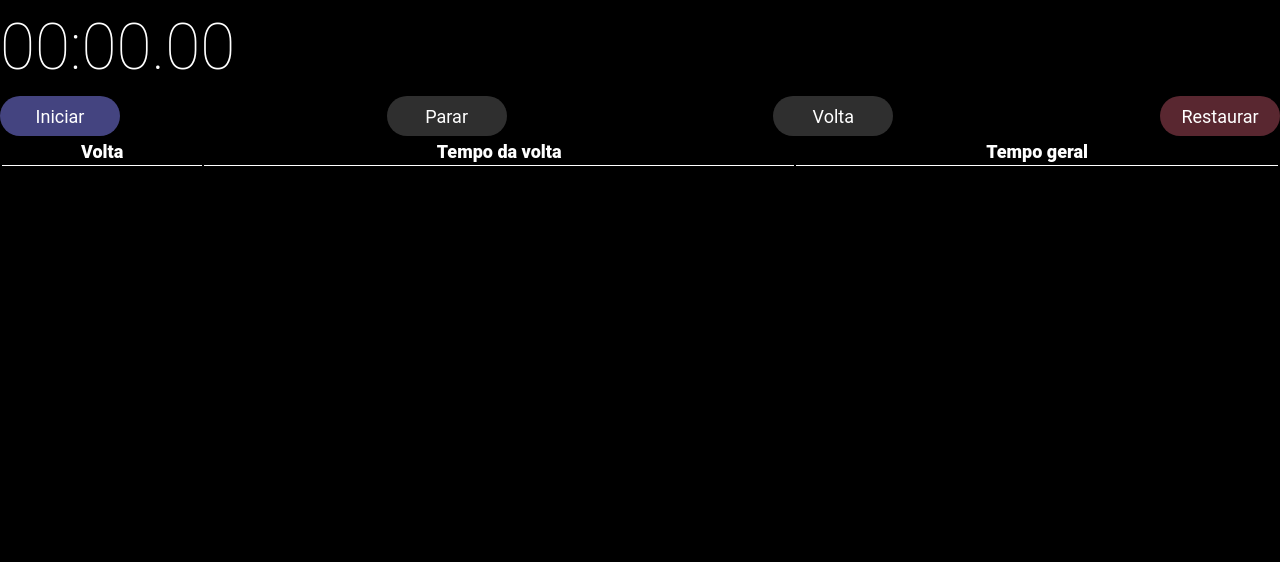
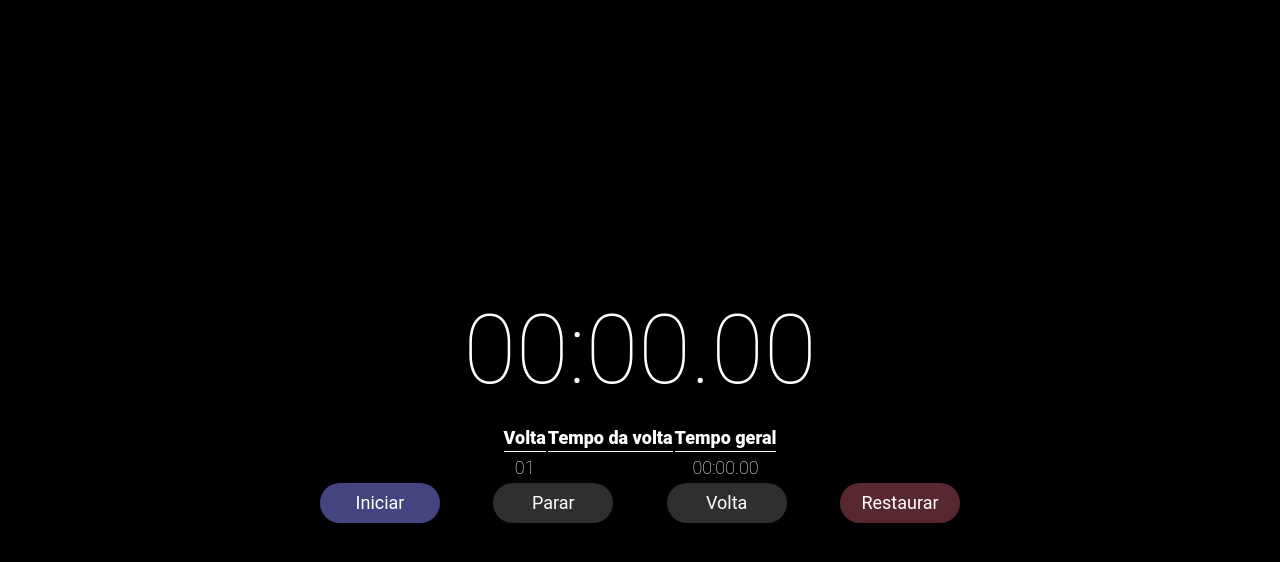
Before and after one commit to flp-pcll/stopwatch, a React (Create React App) app: page / in a window 1280 px wide. Both pictures are taken after a click on the button "Volta". Shown: the top 562 px of the page. Built offline with nearby package versions, Linux system fonts and the light colour scheme.

Commit message:
added laps table and add lap logic

```diff
--- a/src/App.js
+++ b/src/App.js
@@ -9,7 +9,6 @@ function App() {
             <GlobalStyle />
             <Wrapper>
                 <TimerDataControl>
-
                 </TimerDataControl>
             </Wrapper>
         </React.Fragment>
--- a/src/components/Controls.js
+++ b/src/components/Controls.js
@@ -6,6 +6,7 @@ const ControlsList = styled.ul`
     display: flex;
     align-content: center;
     justify-content: space-between;
+    width: 50%;
 
     & li{
         width: 120px;
--- a/src/components/Laps/Laps.js
+++ b/src/components/Laps/Laps.js
@@ -4,12 +4,13 @@ import styled from "styled-components";
 
 const Section = styled.section``;
 
-function Laps(props) {
+function Laps({lapsList}) {
+    console.log('passei via prop', lapsList);
     return(
         <Section>
-            <LapsTable laps={props.laps}></LapsTable>
+            <LapsTable lapsList={lapsList}></LapsTable>
         </Section>
     );
 };
 
-export default Laps;
+export default React.memo(Laps);
--- a/src/components/Laps/LapsData.js
+++ b/src/components/Laps/LapsData.js
@@ -6,11 +6,12 @@ const LapsRow = styled.tr`
 
 
 function LapsData(props) {
+    console.log('no LapsData:', props.lapItem);
     return(
-        <LapsRow id={props.lapItem.id}>
-            <td name="numero da volta"> {props.lapItem.id} </td>
+        <LapsRow id={props.id}>
+            <td name="numero da volta"> {String(props.id + 1).padStart(2, "0")} </td>
             <td name="tempo da volta"> {props.lapItem.lapTotalTime}</td>
-            <td name="tempo total"> {props.lapItem.timerTotalTime} </td>
+            <td name="tempo total"> <span>{String(props.lapItem.timerTotalTime.minutes).padStart(2, "0")}</span>:<span>{String(props.lapItem.timerTotalTime.seconds).padStart(2, "0")}</span>.<span>{String(props.lapItem.timerTotalTime.centiseconds).padStart(2, "0")}</span></td>
         </LapsRow>
     );
 };
--- a/src/components/Laps/LapsTable.js
+++ b/src/components/Laps/LapsTable.js
@@ -4,7 +4,6 @@ import LapsData from "./LapsData";
 
 const Table = styled.table`
     text-align: center;
-    width: 100%
 `;
 
 
@@ -17,11 +16,11 @@ const TableHeader = styled.tr`
     }
 `;
 
-function LapsTable(props) {
-    // console.log(props.laps);
-    const laps = props.laps.map(lap => {
+function LapsTable({lapsList}) {
+    console.log('do laps para o lapsTable', lapsList)
+    const laps = lapsList.map((lap, index) => {
         return (
-            <LapsData key={lap.id} lapItem={lap}></LapsData>
+            <LapsData key={index} id={index} lapItem={lap}></LapsData>
         );
     })
 
--- a/src/components/StopWatch.js
+++ b/src/components/StopWatch.js
@@ -2,12 +2,14 @@ import React from "react";
 import styled from "styled-components";
 
 const TimerContainer = styled.div`
-    font-size: 4rem;
+    font-size: 6rem;
+    display: flex;
+    align-content: flex-start;
+    align-items: flex-start;
+    vertical-align: top;
 `;
 
-
 function StopWatch(props) {
-    // console.log(props.timer);
     return(
         <TimerContainer>
             <span id="minutes">{String(props.timer.minutes).padStart(2, "0")}</span>
--- a/src/components/TimerData.js
+++ b/src/components/TimerData.js
@@ -4,7 +4,14 @@ import Laps from "./Laps/Laps";
 import StopWatch from "./StopWatch";
 import styled from "styled-components";
 
-const TimerData = styled.main``;
+const TimerData = styled.main`
+    display: flex;
+    flex-direction: column;
+    align-content: center;
+    align-items: center;
+    justify-content: center;
+    height: 100vh;
+`;
 
 
 //Initial State for Reducer:
@@ -31,22 +38,27 @@ function useInterval(callback, delay) {
         function timeRunning() {
             savedCallback.current();
         };
-            if(delay !== null) {
-                let id = setInterval(timeRunning, delay);
-                return () => clearInterval(id);
-            };
+        if (delay !== null) {
+            let id = setInterval(timeRunning, delay);
+            return () => clearInterval(id);
+        };
     }, [delay]);
 };
 
 //Reducer Function:
 function timerReducer(state, action) {
-    switch(action.type) {
-        case "ON_RESET" : return {isRunning: false, timer: {centiseconds: 0, seconds: 0, minutes: 0}, laps: []};
-        case "ON_START" : return {...state, isRunning: true};
-        case "ON_PAUSE" : return {...state, isRunning: false};
-        case "SET_CENTISECONDS": return {...state, timer: {...state.timer, centiseconds: action.payload.centiseconds}};
-        case "SET_SECONDS": return {...state, timer: {...state.timer, seconds: action.payload.seconds}};
-        case "SET_MINUTES": return {...state, timer: {...state.timer, minutes: action.payload.minutes}};
+    switch (action.type) {
+        case "ON_RESET": return { isRunning: false, timer: { centiseconds: 0, seconds: 0, minutes: 0 }, laps: [] };
+        case "ON_START": return { ...state, isRunning: true };
+        case "ON_PAUSE": return { ...state, isRunning: false };
+        case "SET_CENTISECONDS": return { ...state, timer: { ...state.timer, centiseconds: action.payload.centiseconds } };
+        case "SET_SECONDS": return { ...state, timer: { ...state.timer, seconds: action.payload.seconds } };
+        case "SET_MINUTES": return { ...state, timer: { ...state.timer, minutes: action.payload.minutes } };
+        case "ADD_LAP" :
+            let newLap = {lapTotalTime: null, timerTotalTime: action.payload.currentTimer};
+            const newArray = [...state.laps, newLap];
+            return {...state, laps: newArray};
+        ;
         default: return state;
     };
 };
@@ -57,14 +69,14 @@ function TimerDataControl() {
     const [timerState, dispatchTimerAction] = useReducer(timerReducer, initialTimerState);
     const { timer, laps } = timerState;
 
-    const startCountingHandle = () => dispatchTimerAction({type: "ON_START"});
-    const pauseCountingHandle = () => dispatchTimerAction({type: "ON_PAUSE"});
-    const resetCountingHandle = () => dispatchTimerAction({type: "ON_RESET"});
-    const addLapHandler = () => console.log('Dispatch ADD_LAP action');
+    const startCountingHandle = () => dispatchTimerAction({ type: "ON_START" });
+    const pauseCountingHandle = () => dispatchTimerAction({ type: "ON_PAUSE" });
+    const resetCountingHandle = () => dispatchTimerAction({ type: "ON_RESET" });
+    const addLapHandler = () => dispatchTimerAction({type: "ADD_LAP", payload: {currentTimer: timer}});
 
     //Centiseconds:
     useInterval(() => {
-        if(!timerState.isRunning) return;
+        if (!timerState.isRunning) return;
         dispatchTimerAction({
             type: "SET_CENTISECONDS",
             payload: {
@@ -75,7 +87,7 @@ function TimerDataControl() {
 
     //Seconds:
     useInterval(() => {
-        if(!timerState.isRunning) return;
+        if (!timerState.isRunning) return;
         dispatchTimerAction({
             type: "SET_SECONDS",
             payload: {
@@ -86,7 +98,7 @@ function TimerDataControl() {
 
     //Minutes:
     useInterval(() => {
-        if(!timerState.isRunning) return;
+        if (!timerState.isRunning) return;
         dispatchTimerAction({
             type: "SET_MINUTES",
             payload: {
@@ -97,9 +109,9 @@ function TimerDataControl() {
 
     return (
         <TimerData>
-            <StopWatch timer={timer} /> {/*tem que receber um objto timer como prop;*/}
-            <Controls onStart={startCountingHandle} onPause={pauseCountingHandle} onReset={resetCountingHandle} onAddLap={addLapHandler} /> {/*controla a renderizacao do timer e cria laps*/}
-            <Laps laps={laps} />
+            <StopWatch timer={timer} />
+                <Laps lapsList={laps} />
+            <Controls onStart={startCountingHandle} onPause={pauseCountingHandle} onReset={resetCountingHandle} onAddLap={addLapHandler} />
         </TimerData>
     );
 };
```
